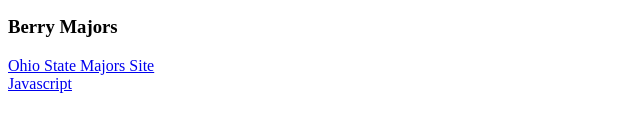
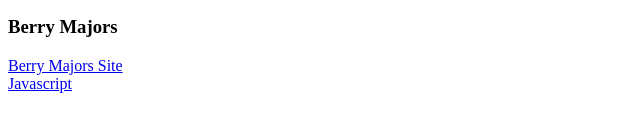
Before and after one commit to ehstowe/poorStudentWebscrape, a plain HTML site: page index.html in a window 1280 px wide. Shown: the part 278-410 px from the top of the page, 0-640 px from the left. Drawn offline with Linux system fonts and the light colour scheme.

Commit message:
Update index.html

```diff
--- a/index.html
+++ b/index.html
@@ -21,7 +21,7 @@
 <a href="ohioStateMajors.js">Javascript</a></br>
 
   <h3>Berry Majors</h3>
-  <a href="https://www.berry.edu/academics/majors"/>Ohio State Majors Site</a></br>
+  <a href="https://www.berry.edu/academics/majors"/>Berry Majors Site</a></br>
 <a href="berry.js">Javascript</a></br>
 
 
```
